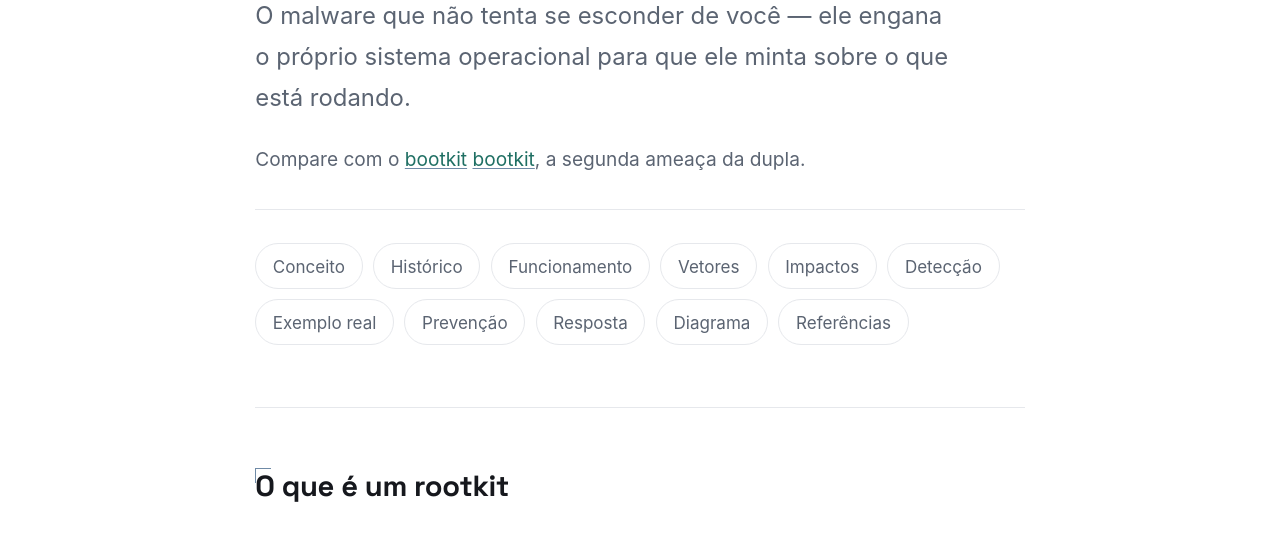
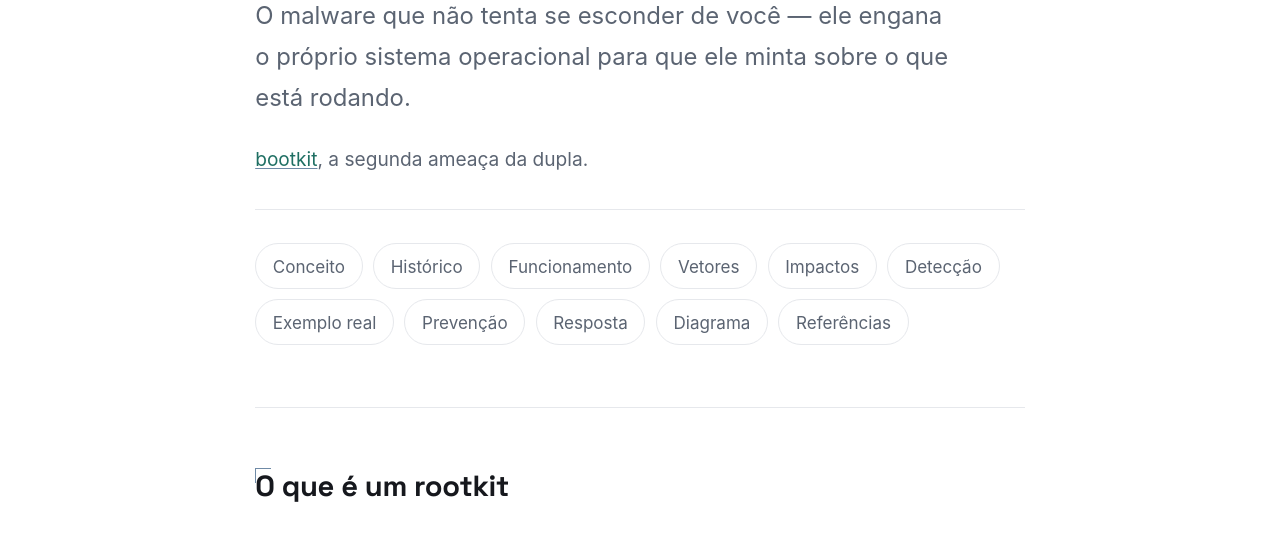
Before and after one commit to Henrique-Linhares/ameacas-ciberneticas, a plain HTML site: page index.html in a window 1280 px wide. Shown: the part 263-800 px from the top of the page. Drawn offline with Linux system fonts and the light colour scheme.

Commit message:
fix: Organizando os links

```diff
--- a/index.html
+++ b/index.html
@@ -30,7 +30,6 @@
         sistema operacional para que ele minta sobre o que está rodando.
       </p>
       <p class="see-also">
-        Compare com o <a href="bootkit.html">bootkit</a>
         <a href="bootkit.html">bootkit</a>, a segunda ameaça da
         dupla.
       </p>
```
